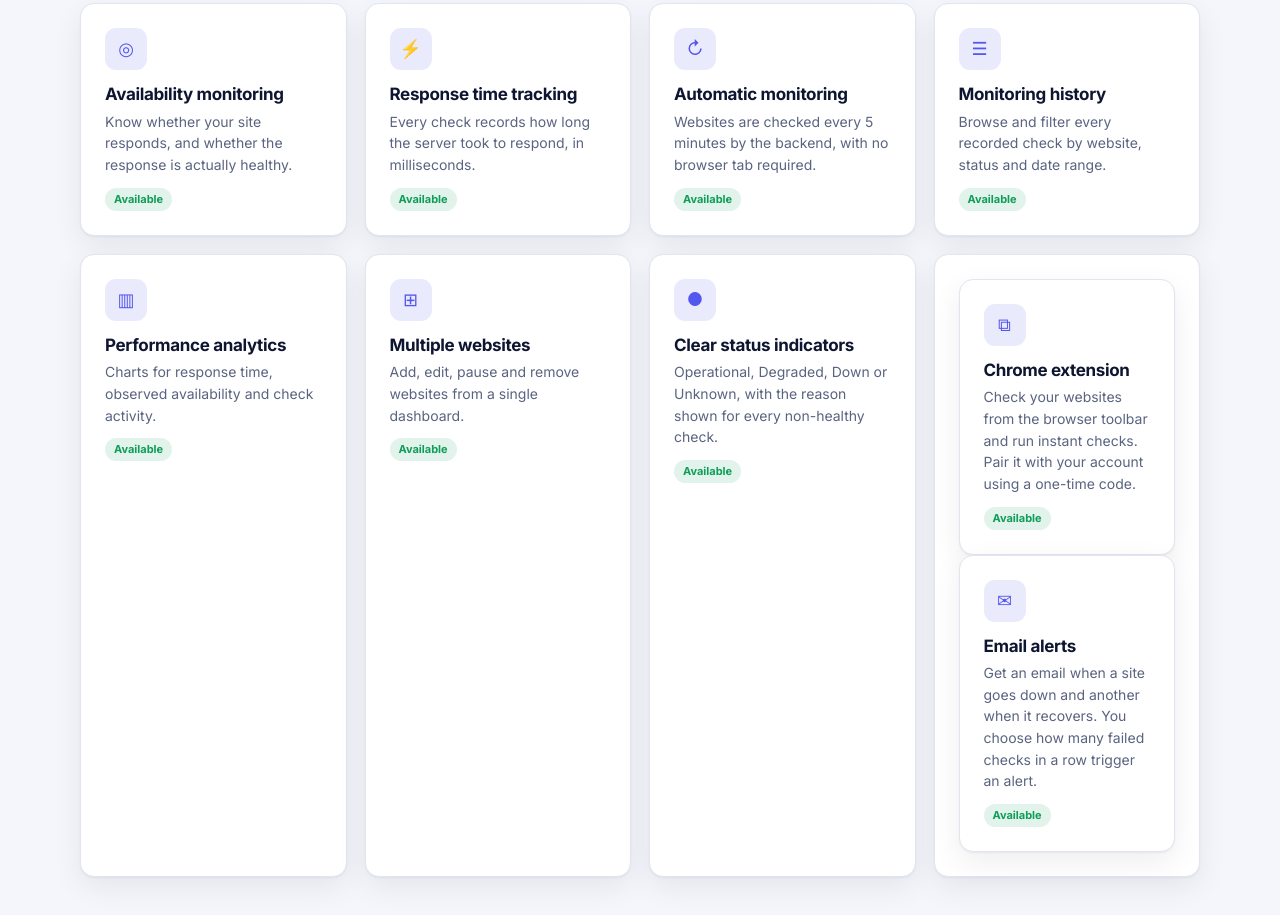
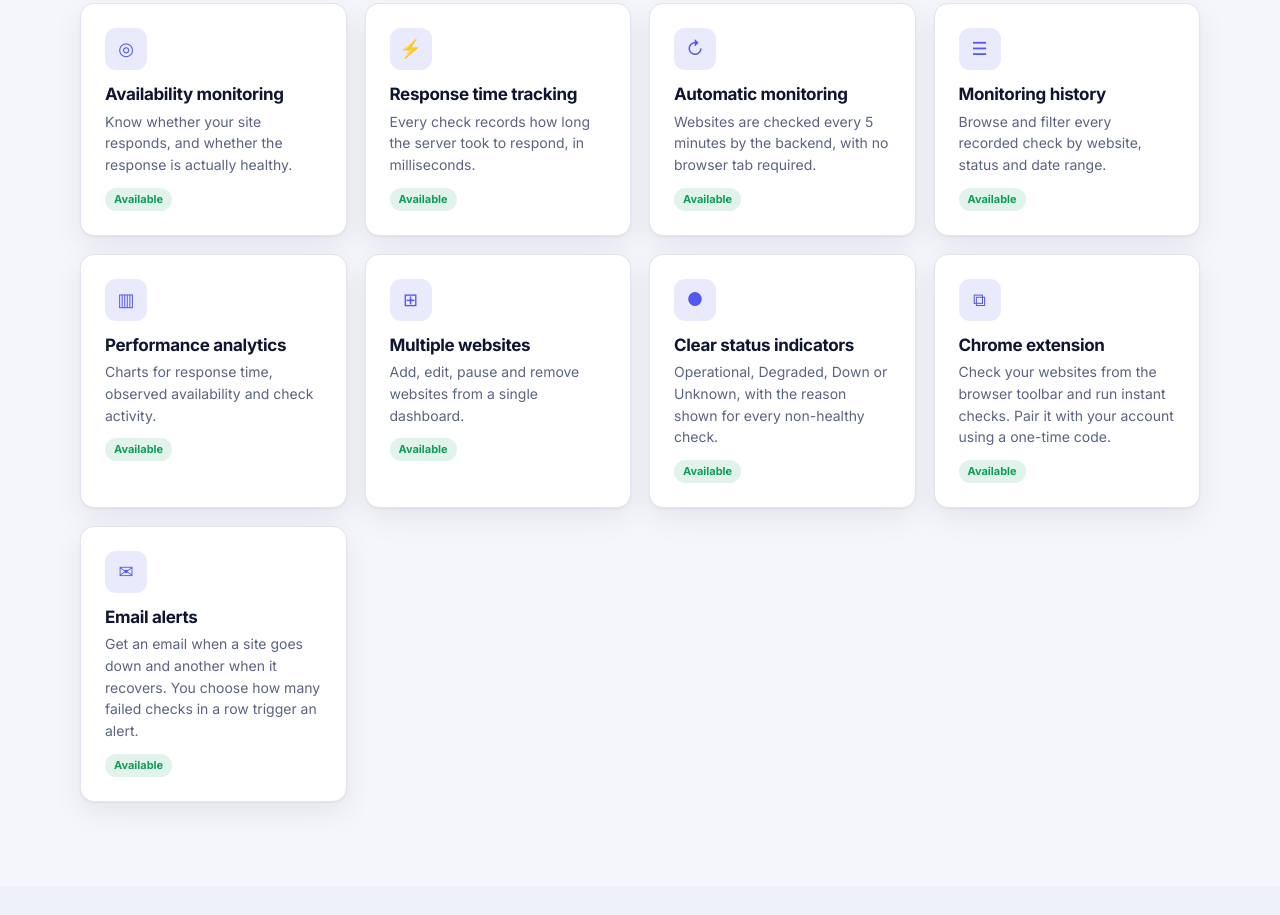
Before and after one commit to harshini-halai/api-health-monitor, a browser extension: page frontend/index.html in a window 1280 px wide. Shown: the part 1885-2800 px from the top of the page. Drawn offline with Linux system fonts and the light colour scheme; files that its build step writes are made by us from their sources; files whose address does not match are found by name.

Commit message:
Remove duplicate card wrapper on Chrome extension feature card

```diff
--- a/frontend/index.html
+++ b/frontend/index.html
@@ -110,7 +110,7 @@
             <div class="card feature reveal"><div class="ico">▥</div><h3>Performance analytics</h3><p>Charts for response time, observed availability and check activity.</p><span class="badge live">Available</span></div>
             <div class="card feature reveal"><div class="ico">⊞</div><h3>Multiple websites</h3><p>Add, edit, pause and remove websites from a single dashboard.</p><span class="badge live">Available</span></div>
             <div class="card feature reveal"><div class="ico">●</div><h3>Clear status indicators</h3><p>Operational, Degraded, Down or Unknown, with the reason shown for every non-healthy check.</p><span class="badge live">Available</span></div>
-            <div class="card feature reveal"><div class="card feature reveal"><div class="ico">⧉</div><h3>Chrome extension</h3><p>Check your websites from the browser toolbar and run instant checks. Pair it with your account using a one-time code.</p><span class="badge live">Available</span></div>
+            <div class="card feature reveal"><div class="ico">⧉</div><h3>Chrome extension</h3><p>Check your websites from the browser toolbar and run instant checks. Pair it with your account using a one-time code.</p><span class="badge live">Available</span></div>
 <div class="card feature reveal"><div class="ico">✉</div><h3>Email alerts</h3><p>Get an email when a site goes down and another when it recovers. You choose how many failed checks in a row trigger an alert.</p><span class="badge live">Available</span></div>
         </div>
       </section>
```
